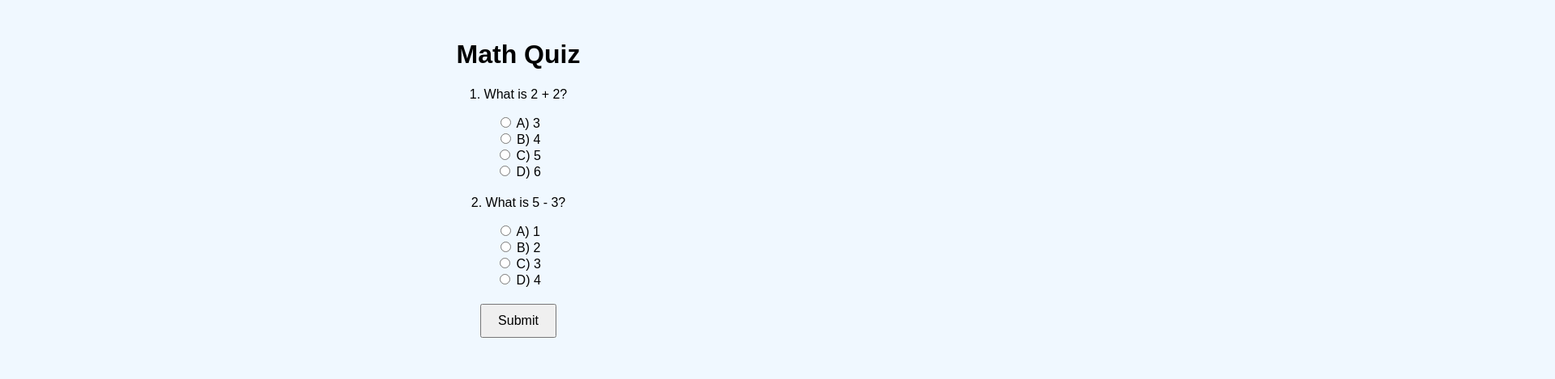
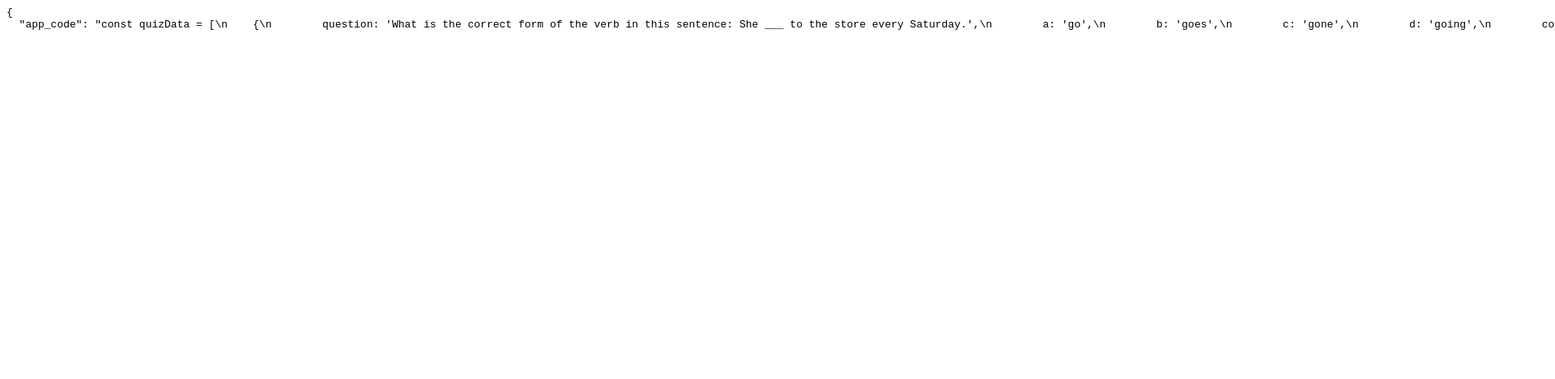
Before and after one commit to rahulpds24/error_test_2, a plain HTML site: page index.html in a window 1280 px wide. Shown: the top 469 px of the page at 81% size, 1920 px wide, since content can reach past the window. Drawn offline with Linux system fonts and the light colour scheme.

Commit message:
Update index.html

```diff
--- a/index.html
+++ b/index.html
@@ -1,66 +1,2 @@
-<!DOCTYPE html>
-<html lang="en">
-<head>
-    <meta charset="UTF-8">
-    <meta name="viewport" content="width=device-width, initial-scale=1.0">
-    <title>Quiz App</title>
-    <style>
-        body {
-            background-color: #f0f8ff;
-            font-family: Arial, sans-serif;
-            text-align: center;
-            padding: 20px;
-        }
-        .question {
-            margin: 20px 0;
-        }
-        .options {
-            margin: 10px 0;
-        }
-        button {
-            padding: 10px 20px;
-            font-size: 16px;
-        }
-    </style>
-</head>
-<body>
-    <h1>Math Quiz</h1>
-    <form id="quizForm">
-        <div class="question">
-            <p>1. What is 2 + 2?</p>
-            <div class="options">
-                <label><input type="radio" name="q1" value="A"> A) 3</label><br>
-                <label><input type="radio" name="q1" value="B"> B) 4</label><br>
-                <label><input type="radio" name="q1" value="C"> C) 5</label><br>
-                <label><input type="radio" name="q1" value="D"> D) 6</label>
-            </div>
-        </div>
-        <div class="question">
-            <p>2. What is 5 - 3?</p>
-            <div class="options">
-                <label><input type="radio" name="q2" value="A"> A) 1</label><br>
-                <label><input type="radio" name="q2" value="B"> B) 2</label><br>
-                <label><input type="radio" name="q2" value="C"> C) 3</label><br>
-                <label><input type="radio" name="q2" value="D"> D) 4</label>
-            </div>
-        </div>
-        <button type="submit">Submit</button>
-    </form>
-    <div id="result" style="margin-top: 20px;"></div>
-    <script>
-        document.getElementById('quizForm').addEventListener('submit', function(event) {
-            event.preventDefault();
-            let score = 0;
-            const answers = {
-                q1: 'B',
-                q2: 'B'
-            };
-            const q1 = document.querySelector('input[name="q1"]:checked');
-            const q2 = document.querySelector('input[name="q2"]:checked');
-            if (q1 && q1.value === answers.q1) score++;
-            if (q2 && q2.value === answers.q2) score++;
-            document.getElementById('result').innerHTML = `You scored ${score} out of 2. Solved success!`;
-        });
-    </script>
-</body>
-</html>
+<html><body><pre>{
+  "app_code": "const quizData = [\n    {\n        question: 'What is the correct form of the verb in this sentence: She ___ to the store every Saturday.',\n        a: 'go',\n        b: 'goes',\n        c: 'gone',\n        d: 'going',\n        correct: 'b',\n    },\n    {\n        question: 'Which of the following sentences is grammatically correct?',\n        a: 'He don\'t like pizza.',\n        b: 'He doesn\'t likes pizza.',\n        c: 'He doesn\'t like pizza.',\n        d: 'He not like pizza.',\n        correct: 'c',\n    },\n    {\n        question: 'Choose the correct word: Everyone ___ excited about the trip.',\n        a: 'are',\n        b: 'is',\n        c: 'were',\n        d: 'be',\n        correct: 'b',\n    },\n    {\n        question: 'Identify the error in this sentence: She go to the gym every day.',\n        a: 'She',\n        b: 'go',\n        c: 'to',\n        d: 'the',\n        correct: 'b',\n    }\n];\n\nlet score = 0;\n\nfunction submitQuiz() {\n    const answers </pre></body></html>
```
